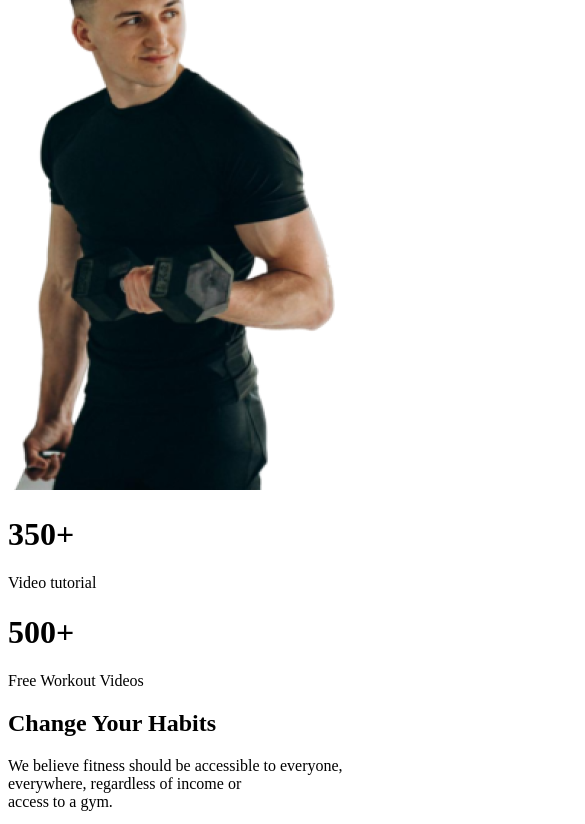
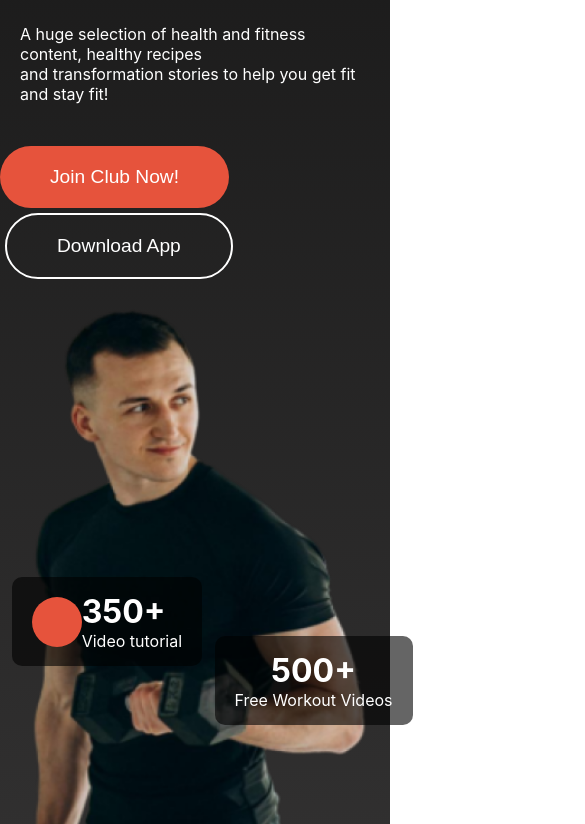
Before and after one commit to Riajulislam777/my-secont-assinmant, a plain HTML site: page index.html in a window 390 px wide. Shown: the part 503-1327 px from the top of the page, 585 px wide, since content can reach past the window. Drawn offline with Linux system fonts and the light colour scheme; the site is published under a folder, as on GitHub Pages, so addresses that start at the root find nothing.

```diff
--- a/index.html
+++ b/index.html
@@ -4,8 +4,8 @@
     <meta charset="UTF-8">
     <meta name="viewport" content="width=device-width, initial-scale=1.0">
     <title>secont assintmant</title>
-    <link rel="stylesheet" href="/styles/portfolio.css">
-    <link rel="stylesheet" href="/styles/responsive.css">
+    <link rel="stylesheet" href="./styles/portfolio.css">
+    <link rel="stylesheet" href="./styles/responsive.css">
     <link rel="stylesheet" href="https://cdnjs.cloudflare.com/ajax/libs/font-awesome/6.6.0/css/all.min.css" integrity="sha512-Kc323vGBEqzTmouAECnVceyQqyqdsSiqLQISBL29aUW4U/M7pSPA/gEUZQqv1cwx4OnYxTxve5UMg5GT6L4JJg==" crossorigin="anonymous" referrerpolicy="no-referrer" />
 </head>
 <body class="inter-font" >
```
